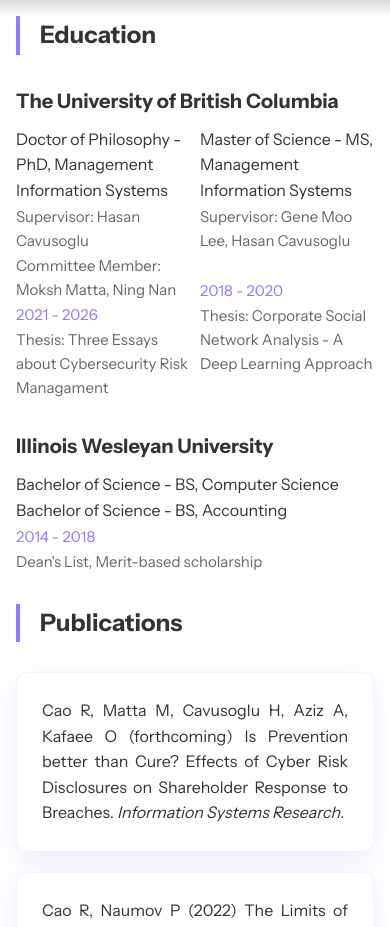
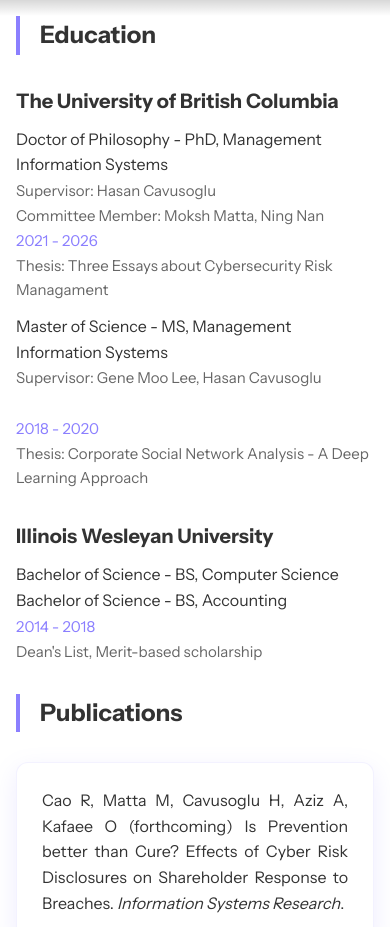
Before and after one commit to RuiiRae/RuiiRae.github.io, a plain HTML site: page index.html in a window 390 px wide. Shown: the part 1100-2027 px from the top of the page. Drawn offline with Linux system fonts and the light colour scheme; grey boxes are pictures that could not be loaded; a web font is replaced by a local one.

Commit message:
Update degree position

```diff
--- a/index.html
+++ b/index.html
@@ -384,6 +384,15 @@
                 gap: 12px 16px;
             }
             nav a::after { display: none; }
+
+            .degree-info {
+                flex-direction: column;
+                gap: 12px;
+              }
+              .degree-column {
+                flex: 0 0 100%;
+                width: 100%;
+              }
           }
     </style>
 </head>
```
